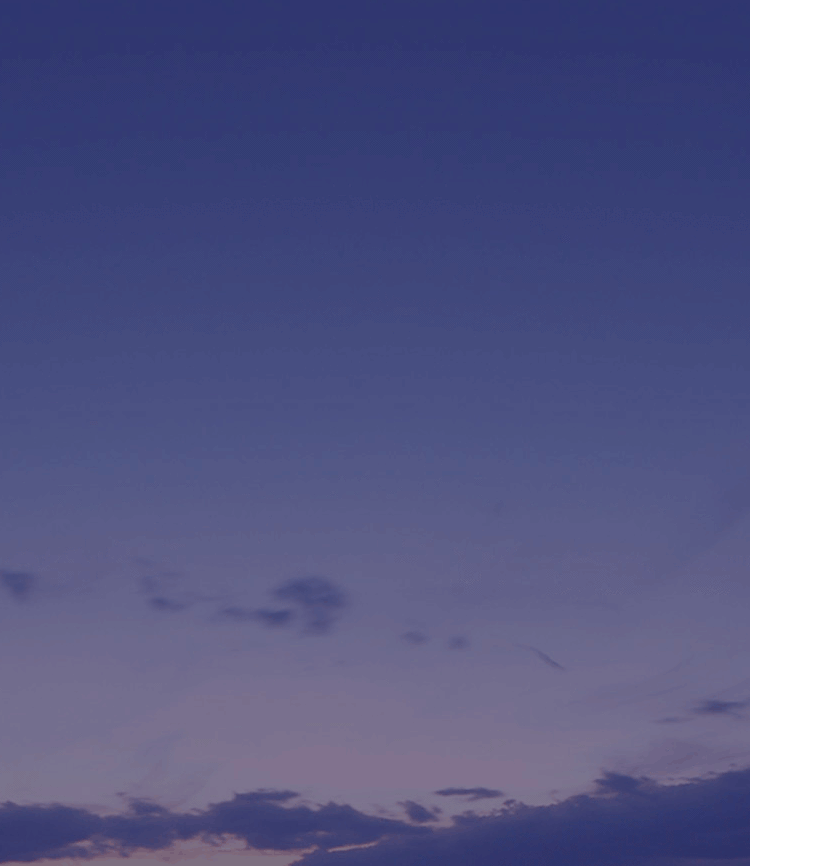
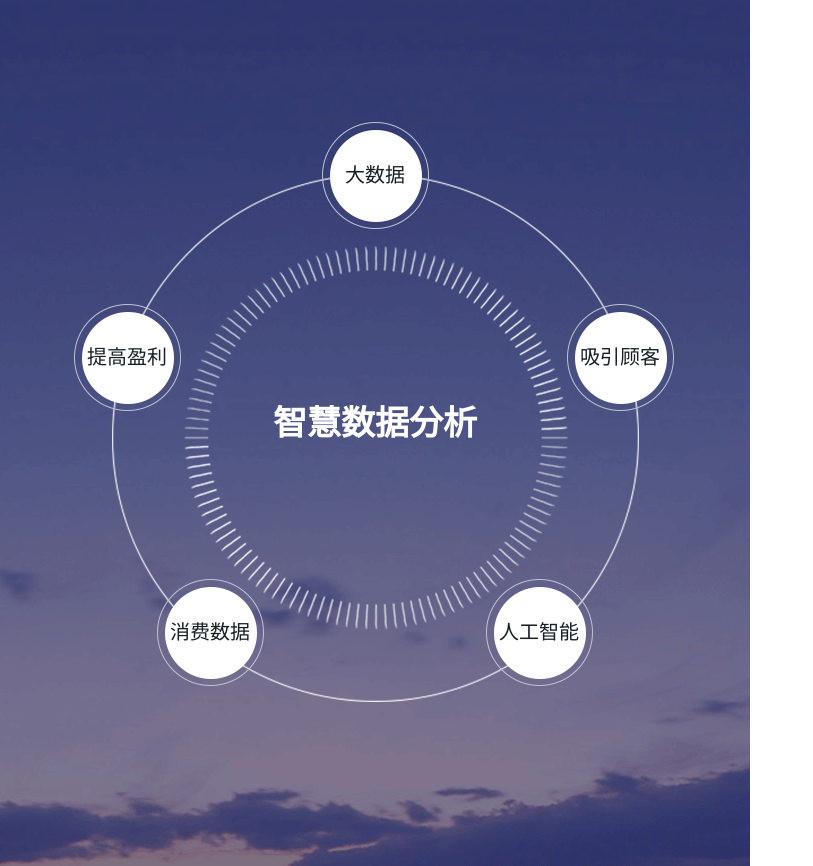
Before and after one commit to 17797776321/vfs.mdata, a Nuxt app: page / in a window 1280 px wide. Shown: the part 1120-1986 px from the top of the page, without its empty margins (0-813 px from the left). Built offline with nearby package versions, Linux system fonts and the light colour scheme.

Commit message:
智慧数据

```diff
--- a/pages/index.vue
+++ b/pages/index.vue
@@ -8,6 +8,16 @@
       </div>
     </div>
     <div class="banner_box2">
+      <div class="content_box">
+        <div class="analysis_box">
+          <a href="javascript:void(0);" class="pos1">大数据</a>
+          <a href="javascript:void(0);" class="pos2">提高盈利</a>
+          <a href="javascript:void(0);" class="pos3">吸引顾客</a>
+          <a href="javascript:void(0);" class="pos4">消费数据</a>
+          <a href="javascript:void(0);" class="pos5">人工智能</a>
+          <h2 class="center_text">智慧数据分析</h2>
+        </div>
+      </div>
     </div>
     <div class="banner_box3">
     </div>
@@ -64,6 +74,48 @@ export default {
   }
   .banner_box2{
     .bgimg(750px,940px,'../images/banner2.png',100%,100%,center,center);
+    .content_box{
+      padding-top: 210px;
+      .analysis_box{
+        .bgimg(527px,528px,'../images/bcircle.png',100%,100%,center,center);
+        margin: 0 auto;
+        position: relative;
+        text-align: center;
+        a{
+          display: inline-block;
+          .bgimg(107px,107px,'../images/scircle.png',100%,100%,center,center);
+          font-size: 20px;
+          color:#172027;
+          line-height: 107px;
+          position: absolute;
+        }
+        .pos1{
+          left: 210px;
+          top: -52px;
+        }
+        .pos2{
+          left: -38px;
+          top: 130px;
+        }
+        .pos3{
+          left: 455px;
+          top: 130px;
+        }
+        .pos4{
+          left: 45px;
+          top: 405px;
+        }
+        .pos5{
+          left: 374px;
+          top: 405px;
+        }
+        .center_text{
+          font-size: 34px;
+          color: #ffffff;
+          padding-top: 230px;
+        }
+      }
+    }
   }
   .banner_box3{
     .bgimg(750px,1600px,'../images/banner3.png',100%,100%,center,center);
```
Also changed, not shown: assets/images/bcircle.png (added), assets/images/scircle.png (added).
